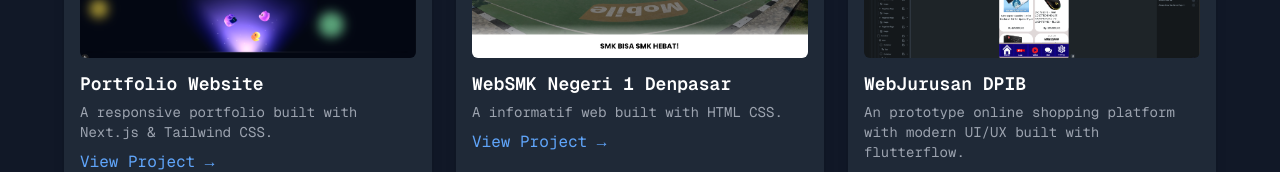
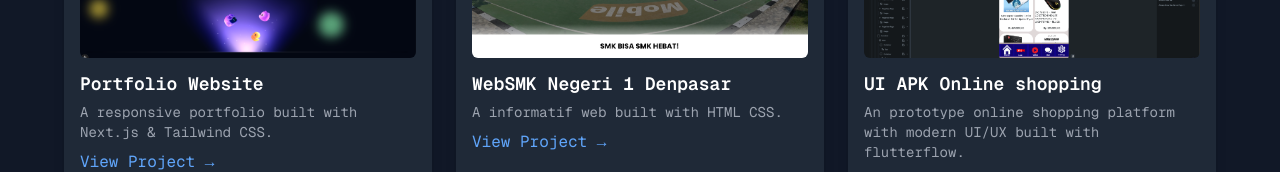
Before and after one commit to aditlex/porto-Adithya, a Next.js app: page /projects in a window 1280 px wide. Shown: the part 318-490 px from the top of the page. Built offline with nearby package versions, Linux system fonts and the light colour scheme.

Commit message:
Update page.js

```diff
--- a/src/app/projects/page.js
+++ b/src/app/projects/page.js
@@ -16,7 +16,7 @@ export default function Projects() {
       },
       {
         id: 3,
-        title: "WebJurusan DPIB",
+        title: "UI APK Online shopping ",
         description: "An prototype online shopping platform with modern UI/UX built with flutterflow.",
         image: "./project2.png",
         link: "https://kelmpok6-xirpl-2-ng68.vercel.app/",
```
